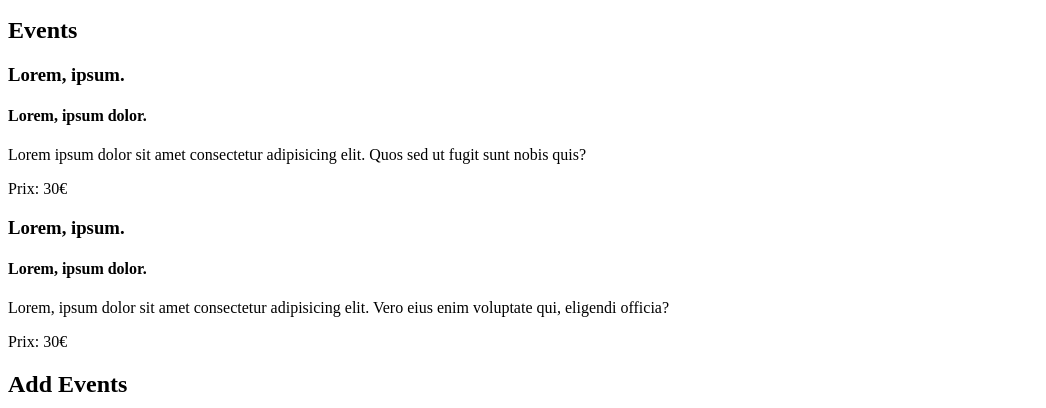
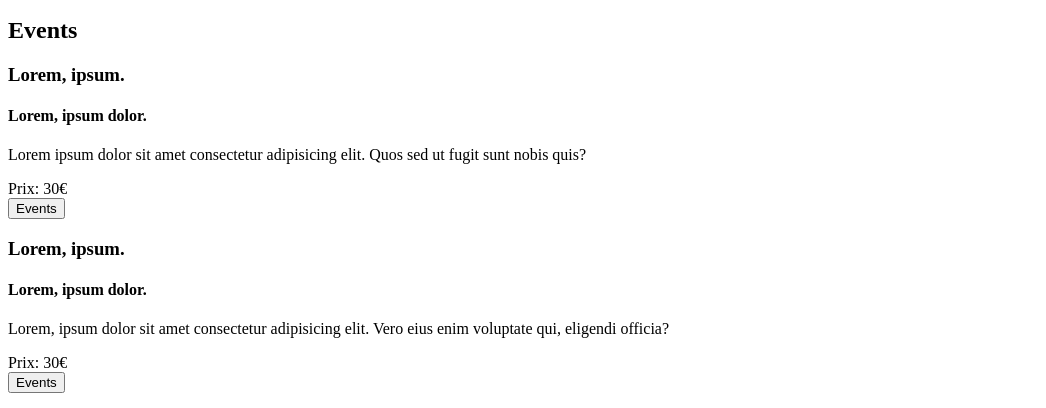
Before and after one commit to Nubunduram/exercice-html-semantic, a plain HTML site: page index.html in a window 1280 px wide. Shown: the part 544-952 px from the top of the page, without its empty margins (0-1046 px from the left). Drawn offline with Linux system fonts and the light colour scheme.

Commit message:
feat: add button on index page events cards to redirect to events

```diff
--- a/index.html
+++ b/index.html
@@ -37,6 +37,7 @@
                 <h4>Lorem, ipsum dolor.</h4>
                 <p>Lorem ipsum dolor sit amet consectetur adipisicing elit. Quos sed ut fugit sunt nobis quis?</p>
                 <div class="price">Prix: <span>30</span>€</div>
+                <button onclick="window.location.href='events.html'">Events</button>
             </div>
             <div class="event-card">
                 <h3>Lorem, ipsum.</h3>
@@ -44,20 +45,26 @@
                 <p>Lorem, ipsum dolor sit amet consectetur adipisicing elit. Vero eius enim voluptate qui, eligendi
                     officia?</p>
                 <div class="price">Prix: <span>30</span>€</div>
+                <button onclick="window.location.href='events.html'">Events</button>
             </div>
         </section>
         <section>
             <h2>Add Events</h2>
             <img width="128" height="128" alt="The X concert event"
                 src="https://images.unsplash.com/photo-1725203574059-389c2116aad1?q=80&w=1942&auto=format&fit=crop&ixlib=rb-4.0.3&ixid=M3wxMjA3fDB8MHxwaG90by1wYWdlfHx8fGVufDB8fHx8fA%3D%3D">
-            <div><button onclick="window.location.href='addevents.html'">Add Events</button></div>
+            <div>
+                <button onclick="window.location.href='addevents.html'">Add Events</button>
+            </div>
         </section>
         <section>
             <h2>Our Partner</h2>
             <div>
-                <a href="https://partner1.com"><img src="https://placeholder.com/100" alt="Partenaire 1" width="100" height="100"></a>
-                <a href="https://partner2.com"><img src="https://placeholder.com/100" alt="Partenaire 2" width="100" height="100"></a>
-                <a href="https://partner3.com"><img src="https://placeholder.com/100" alt="Partenaire 3" width="100" height="100"></a>
+                <a href="https://partner1.com"><img src="https://placeholder.com/100" alt="Partenaire 1" width="100"
+                        height="100"></a>
+                <a href="https://partner2.com"><img src="https://placeholder.com/100" alt="Partenaire 2" width="100"
+                        height="100"></a>
+                <a href="https://partner3.com"><img src="https://placeholder.com/100" alt="Partenaire 3" width="100"
+                        height="100"></a>
             </div>
         </section>
     </main>
```
